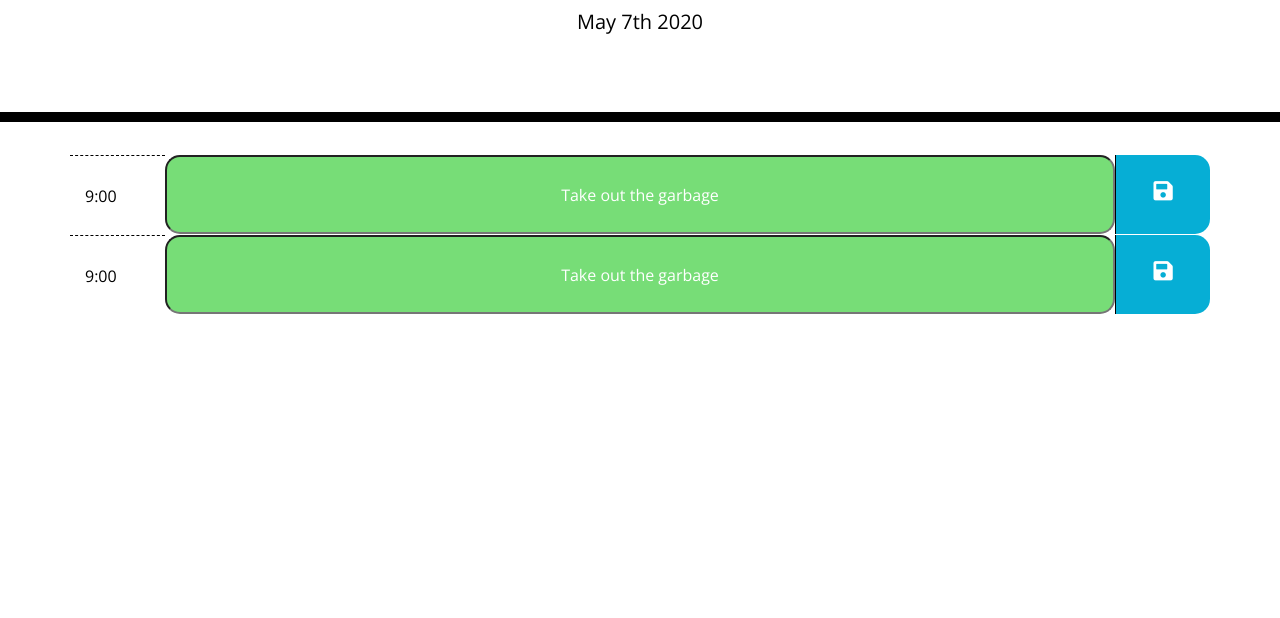
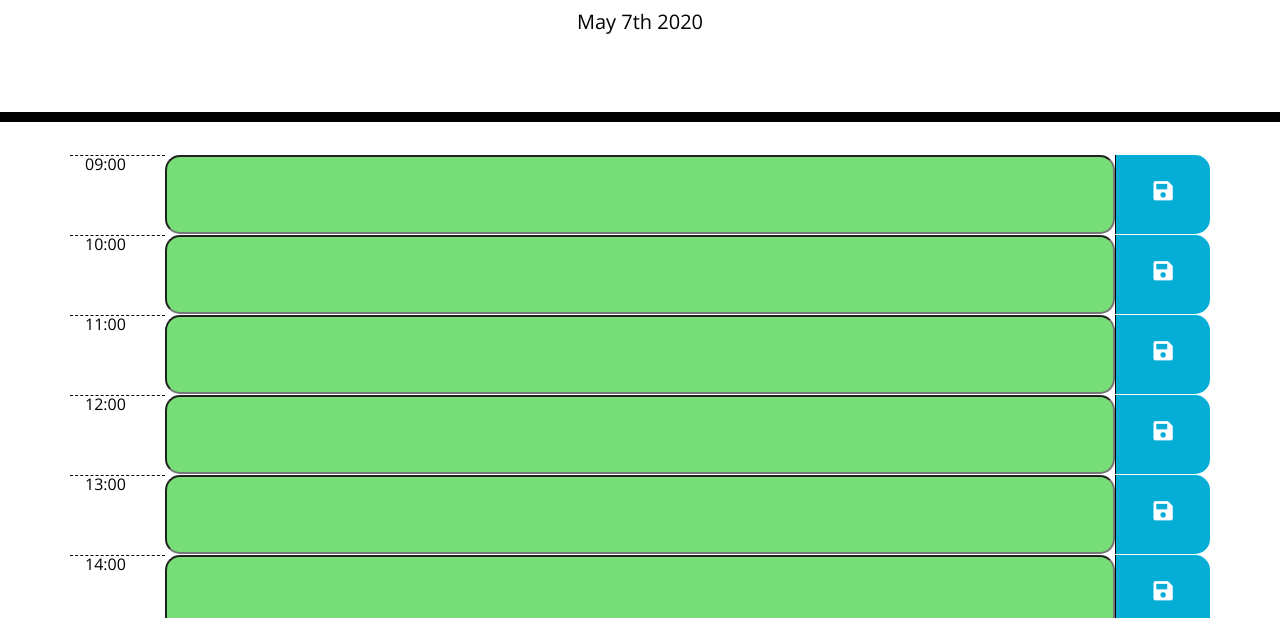
Before and after one commit to BrockBatBlue/Work_Day_Scheduler, a plain HTML site: page index.html in a window 1280 px wide. Shown: the part 182-800 px from the top of the page. Drawn offline with nearby package versions, Linux system fonts and the light colour scheme.

Commit message:
Added two for loops to create the time data, and the rows with buttons. Also, deleted hard code to make sure it works

```diff
--- a/index.html
+++ b/index.html
@@ -30,22 +30,15 @@
     </header>
     <div class="container">
       <!-- Timeblocks go here -->
-      <div class="row ">
+      <!-- <div class="row ">
         <div class="col-1 hour">
           <p>9:00</p>
         </div>
         <input class="col-10 future time-block textarea description" value="Take out the garbage">
         </input>
         <div class="col-1 saveBtn fas fa-save"></div>
-      </div>
-      <div class="row">
-        <div class="col-1 hour">
-          <p>9:00</p>
-        </div>
-        <input class="col-10 future time-block textarea description" value="Take out the garbage">
-        </input>
-        <div class="col-1 saveBtn fas fa-save"></div>
-      </div>
+      </div> -->
+
     </div>
 
     <script src="https://code.jquery.com/jquery-3.4.1.min.js"></script>
--- a/script.js
+++ b/script.js
@@ -1,11 +1,27 @@
 // Variables
 var currentDay = moment().format('MMMM Do YYYY');
+var tasks = [];
 
 // Create Elements
 $("#currentDay").text(currentDay);
-console.log(currentDay);
+
 
 // Timeblocks
+for(i=9;i<=17; i++) {
+    console.log(moment.utc(i*1000*3600).format('HH:mm'));
+    tasks.push([moment.utc(i*1000*3600).format('HH:mm'),'']);
+}
+console.table(tasks);
+for(i=0;i<tasks.length;i++) {
+    var row = $("<div>").addClass("row");
+    row.append(
+        $("<div>").addClass("col-1 hour").append(
+            $("<p>").text(tasks[i][0])));
+    row.append($("<input>").addClass("col-10 future time-block textarea description").attr("value", tasks[i][1]));
+    row.append($("<div>").addClass("col-1 saveBtn fas fa-save"));
+    $(".container").append(row);
+}
+
 
 // Local Storage
 
```
